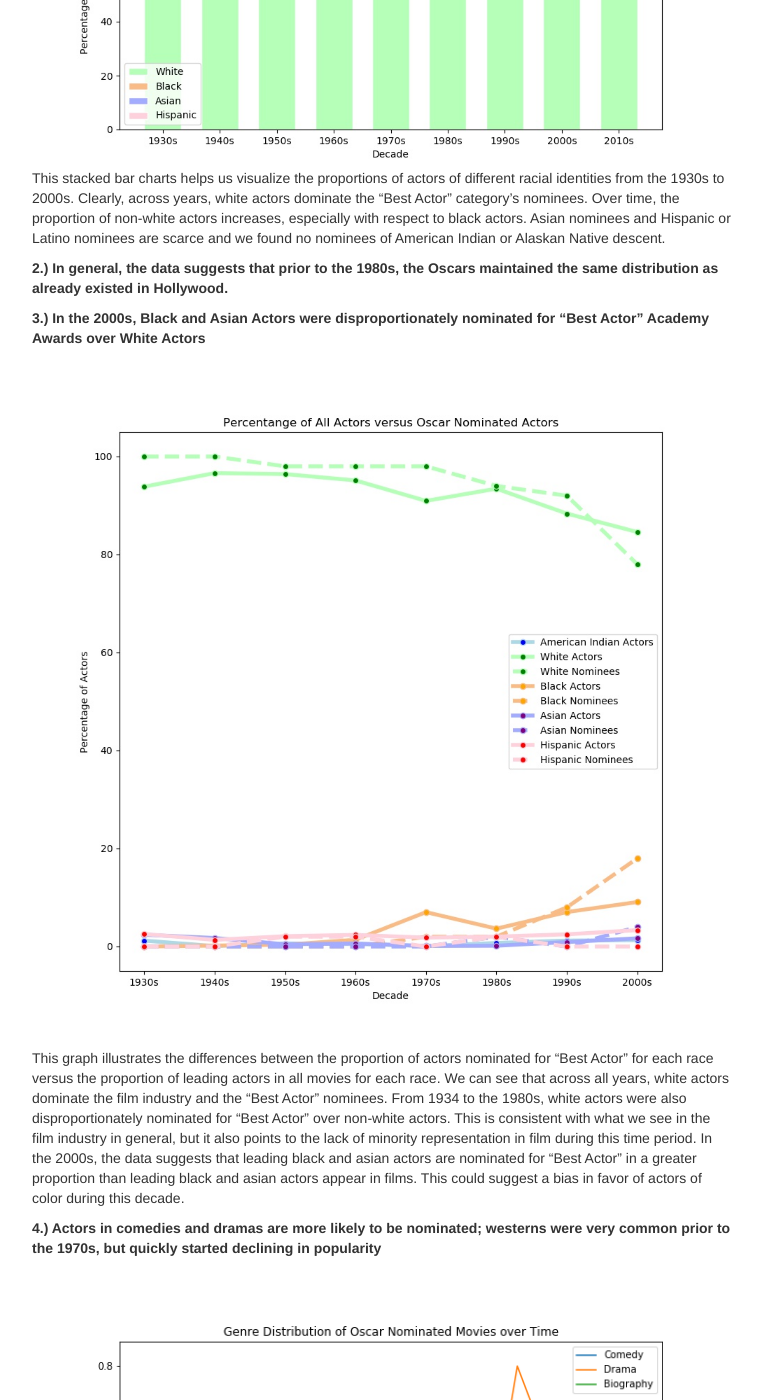
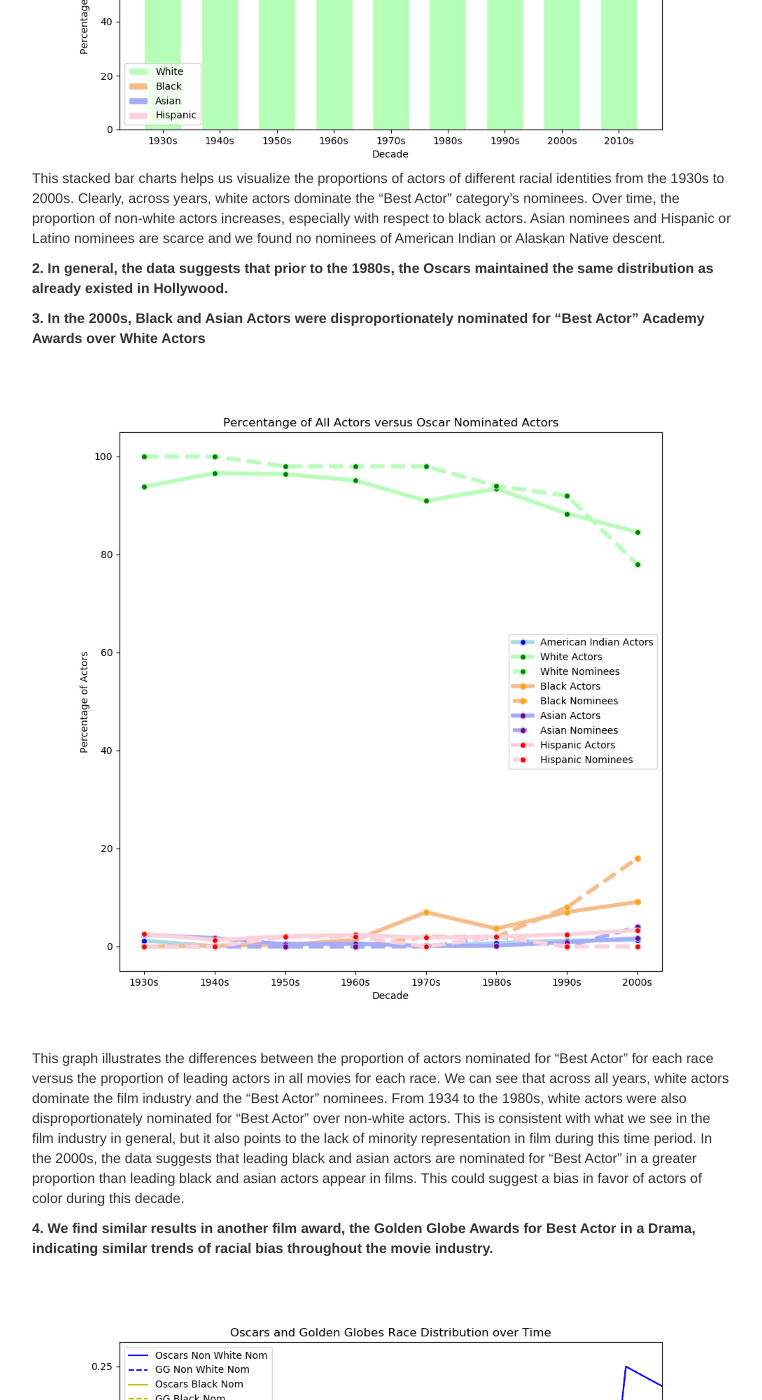
Before and after one commit to mkwan13/180_final_site, a Jekyll site: the page built from index.md, in a window 1280 px wide and 1400 px high, scrolled down 1314 px. Shown: the whole window, without its empty margins (258-1020 px from the left). Built offline with Jekyll 4.4.1, drawn with Linux system fonts in a browser that asks for light colours; our own code applies the rules of GitHub Pages for plain Markdown files; some of the changed text lies outside the part shown.

Commit message:
Update index.md

```diff
--- a/index.md
+++ b/index.md
@@ -1,6 +1,6 @@
 ---
 layout: page
-title: test
+title: Detecting Racial Bias in the Oscars
 description: DSC 180B Senior Capstone Project: Wikipedia
 ---
 
@@ -24,23 +24,22 @@ When conducting a preliminary exploratory data analysis of the actor-related dat
 
 ## Results and Conclusions
 
-<b> 1.) From 1934 to 2008, the gross majority of nominees are white </b>
+<b> 1. From 1934 to 2008, the gross majority of nominees are white </b>
 <br> ![nominee_race_distribution](https://github.com/mkwan13/180_final_site/blob/gh-pages/images/nominee_race_distribution.jpg?raw=true)
 <br> This stacked bar charts helps us visualize the proportions of actors of different racial identities from the 1930s to 2000s. Clearly, across years, white actors dominate the “Best Actor” category’s nominees. Over time, the proportion of non-white actors increases, especially with respect to black actors. Asian nominees and Hispanic or Latino nominees are scarce and we found no nominees of American Indian or Alaskan Native descent.
 
-<b> 2.) In general, the data suggests that prior to the 1980s, the Oscars maintained the same distribution as already existed in Hollywood. </b>
+<b> 2. In general, the data suggests that prior to the 1980s, the Oscars maintained the same distribution as already existed in Hollywood. </b>
 
-<b> 3.) In the 2000s, Black and Asian Actors were disproportionately nominated for “Best Actor” Academy Awards over White Actors </b>
+<b> 3. In the 2000s, Black and Asian Actors were disproportionately nominated for “Best Actor” Academy Awards over White Actors </b>
 <br> ![actorsRaceVSnomineesRace](https://github.com/mkwan13/180_final_site/blob/gh-pages/images/actorsRaceVSnomineesRace.jpg?raw=true)
 <br> This graph illustrates the differences between the proportion of actors nominated for “Best Actor” for each race versus the proportion of leading actors in all movies for each race. We can see that across all years, white actors dominate the film industry and the “Best Actor” nominees. From 1934 to the 1980s, white actors were also disproportionately nominated for “Best Actor” over non-white actors. This is consistent with what we see in the film industry in general, but it also points to the lack of minority representation in film during this time period. In the 2000s, the data suggests that leading black and asian actors are nominated for “Best Actor” in a greater proportion than leading black and asian actors appear in films. This could suggest a bias in favor of actors of color during this decade.
 
-<b> 4.) Actors in comedies and dramas are more likely to be nominated; westerns were very common prior to the 1970s, but quickly started declining in popularity </b>
+<b> 4. We find similar results in another film award, the Golden Globe Awards for Best Actor in a Drama, indicating similar trends of racial bias throughout the movie industry. </b>
+![race_dist_over_time](https://github.com/mkwan13/180_final_site/blob/gh-pages/images/race_dist_over_time.png?raw=true)
+
+<b> 5. Actors in comedies and dramas are more likely to be nominated; westerns were very common prior to the 1970s, but quickly started declining in popularity </b>
 <br> ![genre_dist_nominated_over_time](https://github.com/mkwan13/180_final_site/blob/gh-pages/images/genre_dist_nominated_over_time.png?raw=true)
 <br> This graph shows the genre distribution of Oscar nominated movies throughout the history of the Oscars. The drama genre has the highest proportion of nominations throughout and was even the only category nominated in 1950-1955.
 
-<b> 5.) There were no non-white actors nominated for the Oscars in genres other than drama </b>
+<b> 6.) There were no non-white actors nominated for the Oscars in genres other than drama </b>
 ![genre_dist_over_time](https://github.com/mkwan13/180_final_site/blob/gh-pages/images/genre_dist_over_time.png?raw=true)
-
-
-<b> 6.) We find similar results in another film award, the Golden Globes </b>
-![race_dist_over_time](https://github.com/mkwan13/180_final_site/blob/gh-pages/images/race_dist_over_time.png?raw=true)
```
